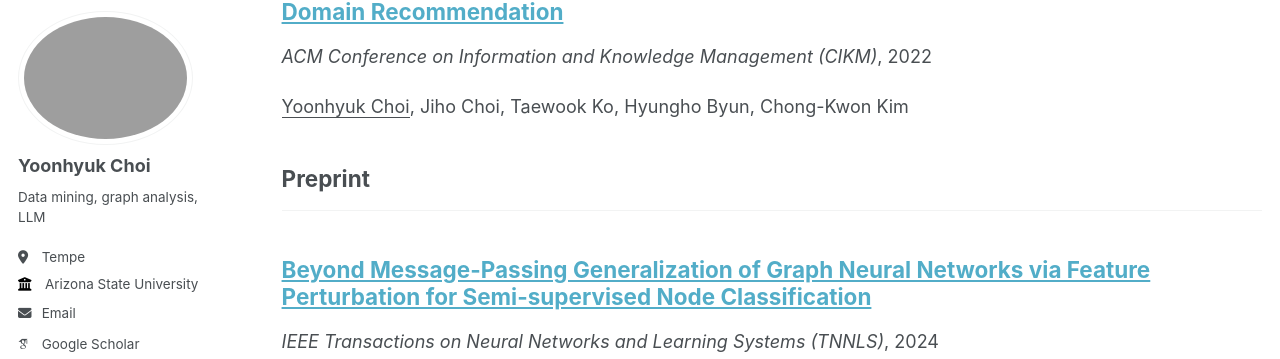
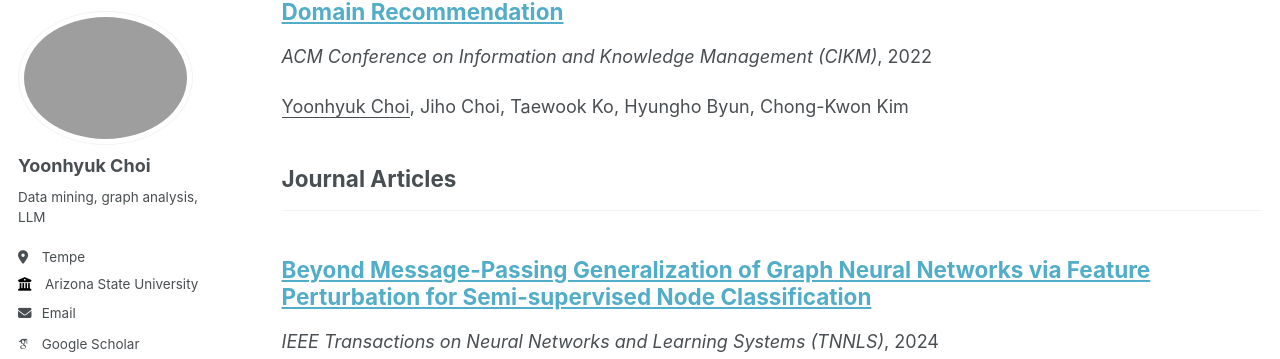
Before and after one commit to ChoiYoonHyuk/ChoiYoonHyuk.github.io, a Jekyll site: the page built from _pages/publications.html, in a window 1280 px wide and 900 px high, scrolled down 607 px. Shown: the part 95-454 px from the top of the window. Built offline with Jekyll 4.4.1, drawn with Linux system fonts in a browser that asks for light colours; some web fonts are replaced; part of the change alters nothing that is shown.

```diff
--- a/_config.yml
+++ b/_config.yml
@@ -81,7 +81,7 @@ publication_category:
     title: 'Conference Papers'
   manuscripts:
     title: 'Journal Articles'
-  manuscripts:
+  preprints:
     title: 'Preprint'
 
 
```
